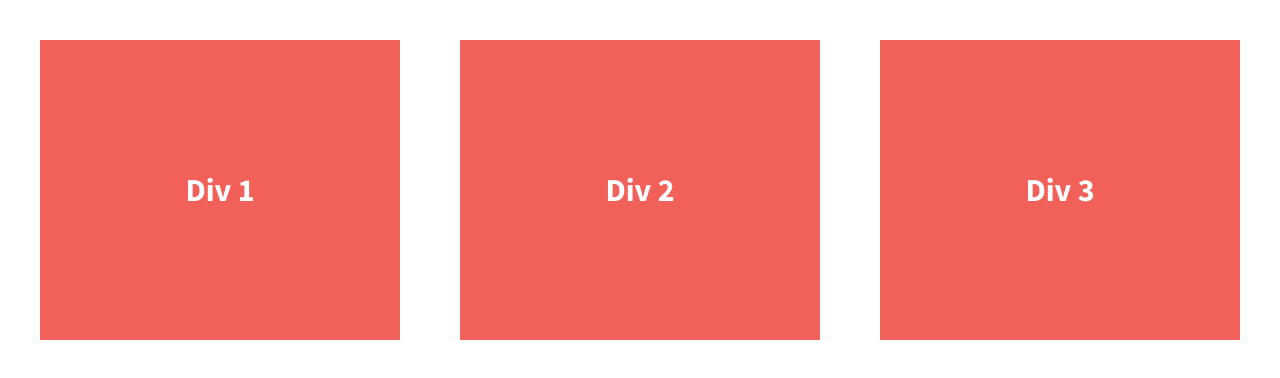
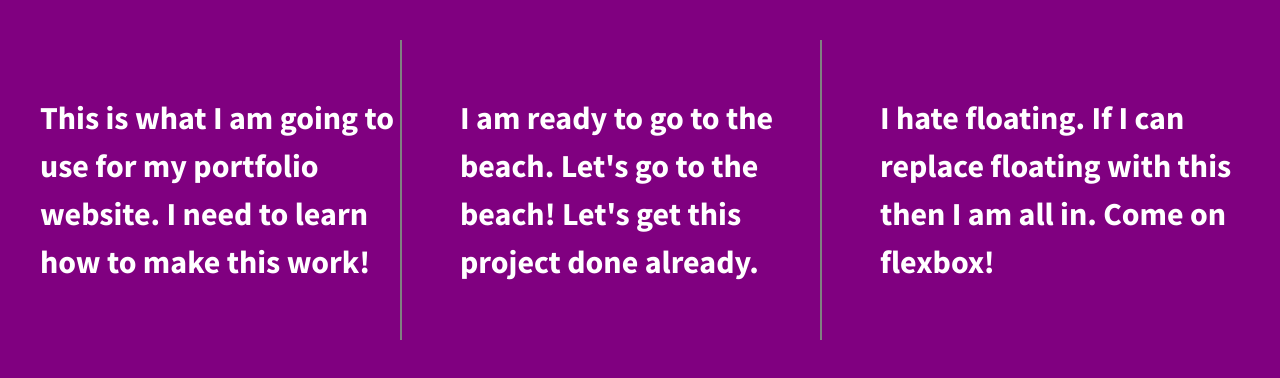
Before and after one commit to CalenFeaElen/divs-flexbox-practice, a plain HTML site: page index.html in a window 1280 px wide. Drawn offline with nearby package versions, Linux system fonts and the light colour scheme.

Commit message:
added content, new colors, and css styling

```diff
--- a/css/main.css
+++ b/css/main.css
@@ -106,13 +106,16 @@ body {
   padding: 2em;
   font-size: 1.25em;
   height: 100%;
+  background: purple;
 }
 
 .wrapper {
   /*add display:flex and set justify-content to space-between*/
   font-weight: 700;
   display: flex;
+  flex-flow: row-wrap;
   justify-content: space-between;
+  align-items: center;
 }
 
 .div-1, .div-2, .div-3 {
@@ -120,7 +123,7 @@ body {
   color: #fff;
   line-height: 1.5em;
   font-size: 1.6em;
-  background-color: #f16059;
+  background-color: purple;
   height: 300px;
   display: flex;
   width: 30%;
@@ -128,6 +131,9 @@ body {
   align-items: center;
 }
 
+.div-1, .div-2 {
+  border-right: solid grey 2px;
+}
 
 
 
--- a/index.html
+++ b/index.html
@@ -23,13 +23,13 @@
 
         <section class="wrapper">
             <div class="div-1">
-                Div 1
+                This is what I am going to use for my portfolio website. I need to learn how to make this work!
             </div>
             <div class="div-2">
-                Div 2
+                I am ready to go to the beach. Let's go to the beach!  Let's get this project done already.
             </div>
             <div class="div-3">
-                Div 3
+                I hate floating. If I can replace floating with this then I am all in. Come on flexbox!
             </div>
         </section>
 
```
